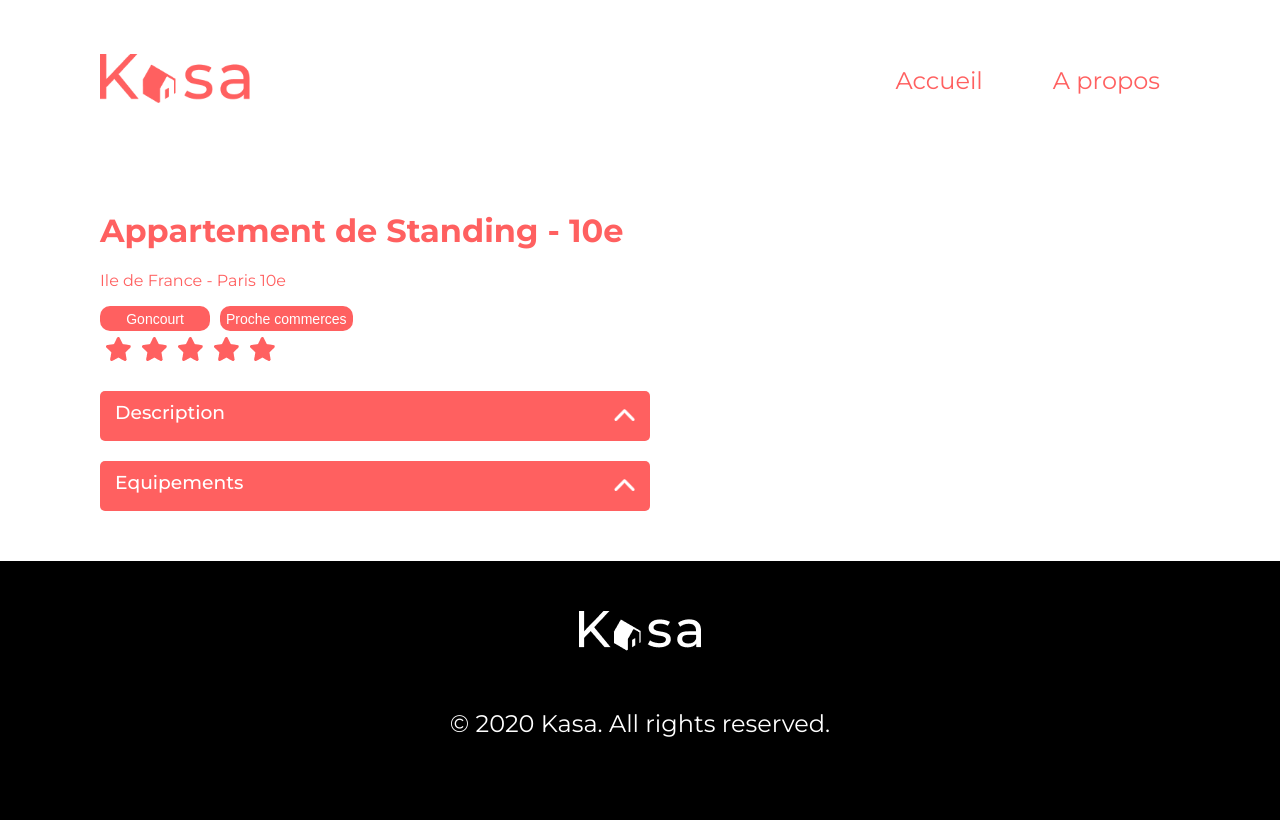
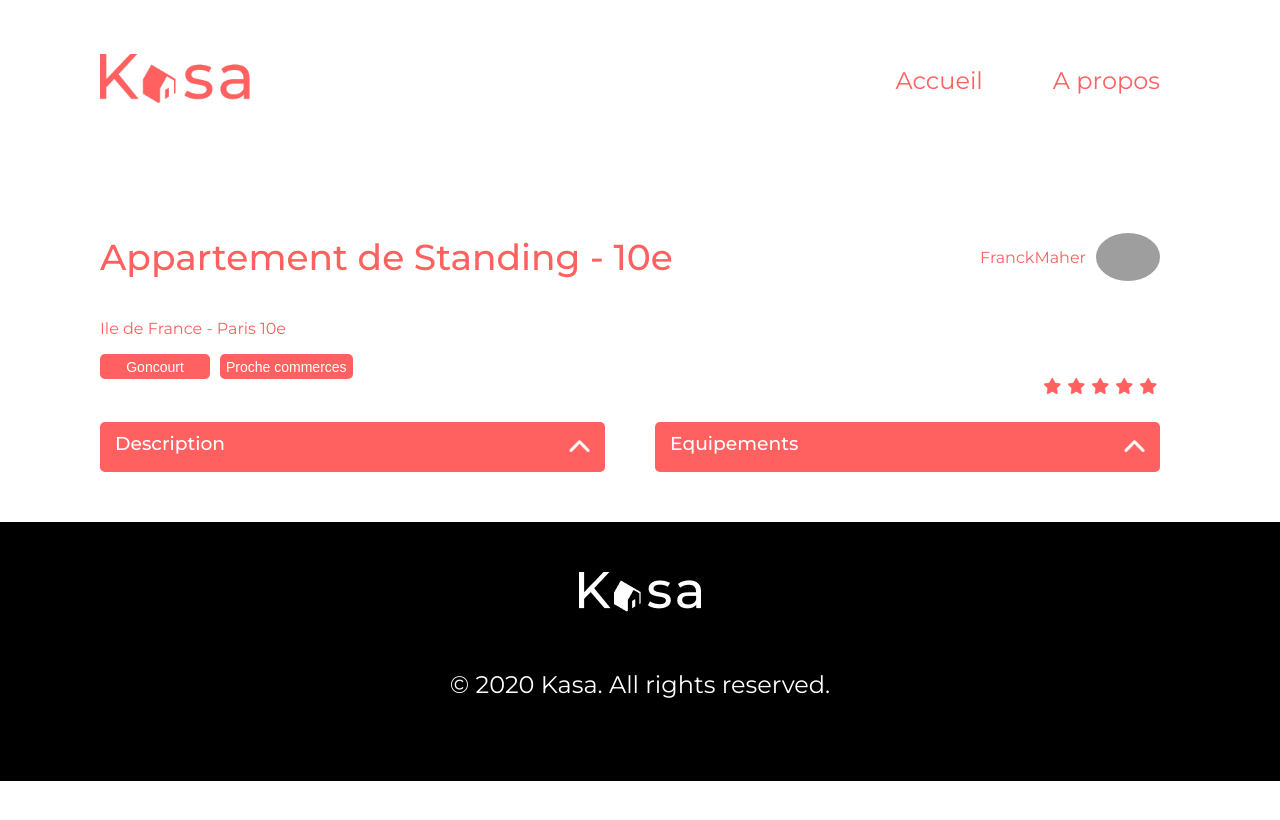
Before and after one commit to Elsa-san/kasa, a React (Create React App) app: page /accomodation/0979876d in a window 1280 px wide. Built offline with nearby package versions, Linux system fonts and the light colour scheme; grey boxes are pictures that could not be loaded.

Commit message:
margin fix on all pages

```diff
--- a/src/components/banner/banner.scss
+++ b/src/components/banner/banner.scss
@@ -7,8 +7,6 @@
     border-radius: 25px;
     background-image: linear-gradient(rgba(0, 0, 0, 0.3), rgba(0, 0, 0, 0.3));
     background-position: center;
-    margin-left: 20px;
-    margin-right: 20px;
 
     @include tablette {
     margin-bottom: 50px;
--- a/src/components/collapse/collapse.scss
+++ b/src/components/collapse/collapse.scss
@@ -2,8 +2,6 @@
 
 .collapse {
     background-color: $color-tertiary;
-    margin-left: 20px;
-    margin-right: 20px;
     max-width: 1100px;
     min-height: 30px;
     cursor: pointer;
@@ -35,6 +33,7 @@
     @include tablette {
         margin-left: 20px;
         margin-right: 20px;
+
     }
 
     @include desktop {
@@ -42,7 +41,6 @@
         }
 
     &_title {
-        min-height: 30px;
         background-color: $color-secondary;
         border-radius: 5px;
         display: flex;
@@ -52,6 +50,10 @@
         font-weight: 500;
         margin-bottom: 0;
         margin-top: 20px;
+
+        @include desktop {
+                    min-height: 30px;
+        }
         .arrow {
         margin-top: 8px;
         max-height: 12px;
@@ -66,5 +68,14 @@
 }
 
 .accomodation-collapse {
-    width: 550px;
+    @include desktop {
+    display: flex;
+    justify-content: space-between;
+    min-width: 580px;
+    gap: 50px;
+    margin-right: 100px;
+    &_item {
+            width: 100%;
+            }
 }
+}
--- a/src/pages/about/About.jsx
+++ b/src/pages/about/About.jsx
@@ -3,6 +3,8 @@ import Footer from "../../components/footer/Footer"
 import Banner from "../../components/banner/Banner"
 import bannerAbout from '../../assets/banner_about.png'
 import Collapse from "../../components/collapse/Collapse"
+import './about.scss'
+
 
 export default function About() {
     const aboutDatas = [
@@ -30,7 +32,10 @@ export default function About() {
 	return (
 		<div>
         <Header />
-        <Banner imageUrl={bannerAbout} showText={false} />
+		<main className="main">
+        <Banner imageUrl={bannerAbout}
+		showText={false}
+		 />
         {aboutDatas.map(data => (
                <Collapse
                     key={data.id}
@@ -38,6 +43,7 @@ export default function About() {
                     content={data.content}
                 />
             ))}
+			</main>
         <Footer />
 		</div>
 	)
--- /dev/null
+++ b/src/pages/about/about.scss
@@ -0,0 +1,6 @@
+.main {
+    margin: 0 20px;
+    &_collapse {
+                margin: 20px auto;
+}
+}
--- a/src/pages/accomodation/Accomodation.jsx
+++ b/src/pages/accomodation/Accomodation.jsx
@@ -13,32 +13,45 @@ export default function Accomodation() {
 const idAccomodation = useParams('id').id;
 const dataCurrentAccomodation = datas.filter(data => data.id === idAccomodation)
 const rating = dataCurrentAccomodation[0].rating
+const name = dataCurrentAccomodation[0].host.name.split(' ')
 
 	return (
 		<div>
         <Header />
 		<main className="accomodation">
+			<div className="accomodation_title">
 			<h1>{dataCurrentAccomodation[0].title}</h1>
+			<div className="accomodation_host">
+			<span>{name[0]}</span>
+			<span>{name[1]}</span>
+			<img className="picture" src={dataCurrentAccomodation[0].host.picture} alt="propriétaire de l'appartement" />
+            </div>
+			</div>
 			<p>{dataCurrentAccomodation[0].location}</p>
+			<div className="tag-container">
 			<div>
 			{dataCurrentAccomodation[0].tags.map((tag, index) => {
 			return (
 				<button className="tag" key={index}>{tag}</button>
 				)
 			})}
-			</div>
+			 </div>
 			<div className="stars"> {Array.from({ length: 5 }).map((_, index) => (
              <img
              key={index}
              src={index < rating ? ActiveStar : InactiveStar}
              alt="star"/>
              ))}
-             </div>
+			 </div>
+			</div>
 
-		<div className="container-collapse">
-			<Collapse className="accomodation-collapse" title={"Description"} content={datas.description}/>
-			<Collapse title={"Equipements"} content={datas.equipments}/>
-
+			<div className="accomodation-collapse">
+			<div className="accomodation-collapse_item">
+			<Collapse title={"Description"} content={dataCurrentAccomodation[0].description}/>
+			</div>
+			<div className="accomodation-collapse_item">
+			<Collapse title={"Equipements"} content={dataCurrentAccomodation[0].equipments}/>
+			</div>
 		</div>
 		</main>
         <Footer />
--- a/src/pages/accomodation/accomodation.scss
+++ b/src/pages/accomodation/accomodation.scss
@@ -1,29 +1,84 @@
 @import "../../sass/main.scss";
 
 .accomodation {
+    margin: 20px;
     color: $color-secondary;
+    display: flex;
+    flex-direction: column;
+
+    @include desktop {
     margin-left: 100px;
     margin-top: 100px;
+
+    &_title {
+        display: flex;
+        flex-direction: row;
+        align-items: center;
+        justify-content: space-between;
+    }
+    &_host {
+        display: flex;
+        align-items: center;
+        margin-right: 100px;
+}
+    }
+        }
+
+  .picture {
+            border-radius: 50%;
+            margin-left: 10px;
+            width: 64px;
+        }
+
+
+.tag-container {
+
+    @include desktop {
+    display: flex;
+    flex-direction: row;
+    justify-content: space-between;
+
+}
+}
+.tag {
+    order: 2;
+    background-color: $color-secondary;
+    color: white;
+    border-radius: 5px;
+    height: 18px;
+    border-style: none;
+    font-size: 10px;
+    margin-right: 5px;
+    min-width: 85px;
+
+@include desktop {
+    min-width: 110px;
+    height: 25px;
+    font-size: 14px;
+    margin-right: 10px;
+}
+}
+
+.stars {
+    img {
+            height: 24px;
+            margin-top: 20px;
+        }
+    @include desktop {
+    float: right;
+    margin-right: 100px;
+}
+}
+
+h1 {
+    font-size: 18px;
+    @include desktop {
+    font-size: 36px;
+    }
 }
 
 .container-collapse {
-    margin-left: 0;
-    width: 550px;
+    @include desktop {
+    margin-right: 100px;
 
-}
-
-
-.tag {
-    background-color: $color-secondary;
-    color: white;
-    border-radius: 10px;
-    height: 25px;
-    border-style: none;
-    min-width: 110px;
-    margin-right: 10px;
-    font-size: 14px;
-
-}
-
-.stars {
-}
+}}
--- a/src/pages/home/Home.jsx
+++ b/src/pages/home/Home.jsx
@@ -3,13 +3,16 @@ import Footer from '../../components/footer/Footer'
 import Banner from '../../components/banner/Banner'
 import Gallery from '../../components/gallery/Gallery'
 import bannerImage from '../../assets/banner_img.png'
+import './home.scss'
 
 export default function Home() {
 	return (
 		<div>
             <Header />
+            <main className="main">
             <Banner imageUrl={bannerImage} showText={true} />
             <Gallery />
+            </main>
             <Footer/>
 		</div>
 	)
--- /dev/null
+++ b/src/pages/home/home.scss
@@ -0,0 +1,3 @@
+.main {
+    margin: 0 20px;
+}
--- a/src/sass/base/_reset.scss
+++ b/src/sass/base/_reset.scss
@@ -12,3 +12,7 @@ a {
 li {
     list-style: none;
 }
+
+h1 {
+    font-weight: 500;
+}
```
